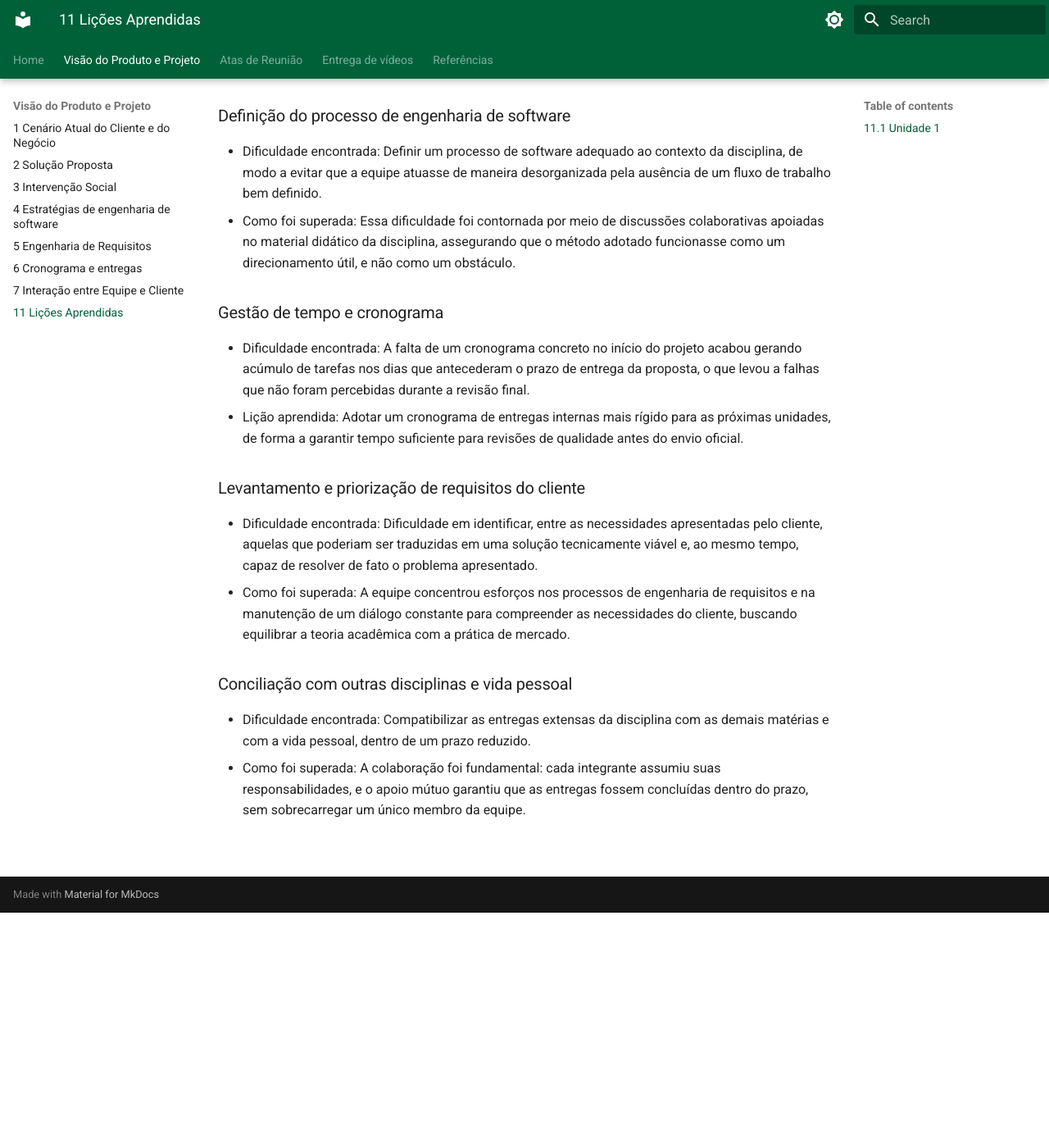
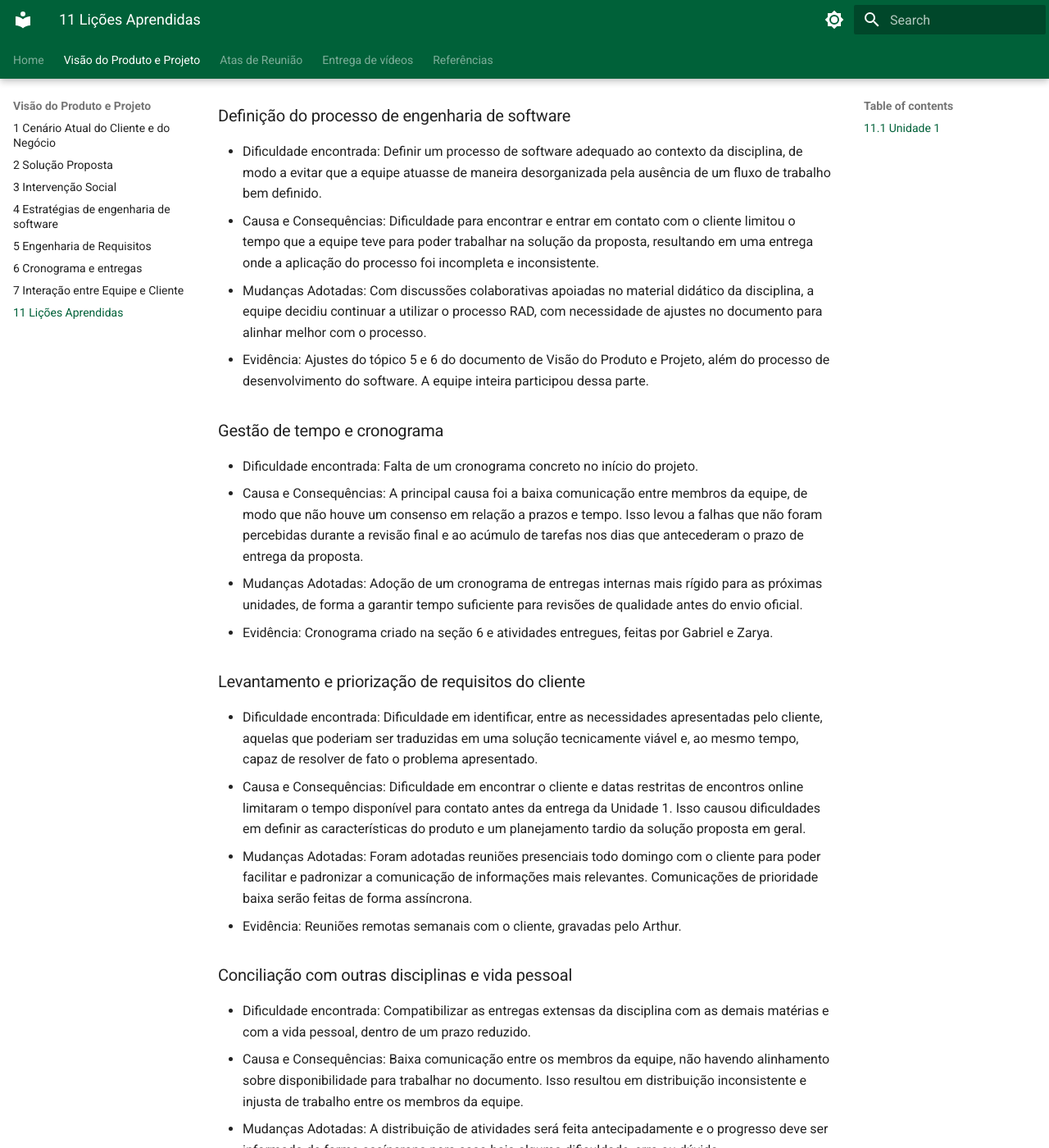
Before and after one commit to mdsreq-fga-unb/REQ-2026.2-T01-IBRADA-NET, an MkDocs documentation site: the page built from docs/documento-visao/11_licoes.md, in a window 1280 px wide and 1400 px high, scrolled down 287 px. Shown: the whole window at 82% size. Built offline with MkDocs 1.6.1 and Material for MkDocs 9.7.7, drawn with Linux system fonts in a browser that asks for light colours; some of the changed text lies outside the part shown.

Commit message:
Ajustes em Lições Aprendidas da Unidade 1

```diff
--- a/docs/documento-visao/11_licoes.md
+++ b/docs/documento-visao/11_licoes.md
@@ -7,21 +7,27 @@ A Unidade 1 representou um momento de intensa adaptação, marcado pela formaç
 ### Definição do processo de engenharia de software
 
 - Dificuldade encontrada: Definir um processo de software adequado ao contexto da disciplina, de modo a evitar que a equipe atuasse de maneira desorganizada pela ausência de um fluxo de trabalho bem definido.
-- Como foi superada: Essa dificuldade foi contornada por meio de discussões colaborativas apoiadas no material didático da disciplina, assegurando que o método adotado funcionasse como um direcionamento útil, e não como um obstáculo.
-
+- Causa e Consequências: Dificuldade para encontrar e entrar em contato com o cliente limitou o tempo que a equipe teve para poder trabalhar na solução da proposta, resultando em uma entrega onde a aplicação do processo foi incompleta e inconsistente.
+- Mudanças Adotadas: Com discussões colaborativas apoiadas no material didático da disciplina, a equipe decidiu continuar a utilizar o processo RAD, com necessidade de ajustes no documento para alinhar melhor com o processo.
+- Evidência: Ajustes do tópico 5 e 6 do documento de Visão do Produto e Projeto, além do processo de desenvolvimento do software. A equipe inteira participou dessa parte.
 
 ### Gestão de tempo e cronograma
 
-- Dificuldade encontrada: A falta de um cronograma concreto no início do projeto acabou gerando acúmulo de tarefas nos dias que antecederam o prazo de entrega da proposta, o que levou a falhas que não foram percebidas durante a revisão final.
-- Lição aprendida: Adotar um cronograma de entregas internas mais rígido para as próximas unidades, de forma a garantir tempo suficiente para revisões de qualidade antes do envio oficial.
-
+- Dificuldade encontrada: Falta de um cronograma concreto no início do projeto.
+- Causa e Consequências: A principal causa foi a baixa comunicação entre membros da equipe, de modo que não houve um consenso em relação a prazos e tempo. Isso levou a falhas que não foram percebidas durante a revisão final e ao acúmulo de tarefas nos dias que antecederam o prazo de entrega da proposta.
+- Mudanças Adotadas: Adoção de um cronograma de entregas internas mais rígido para as próximas unidades, de forma a garantir tempo suficiente para revisões de qualidade antes do envio oficial.
+- Evidência: Cronograma criado na seção 6 e atividades entregues, feitas por Gabriel e Zarya.
 
 ### Levantamento e priorização de requisitos do cliente
 
 - Dificuldade encontrada: Dificuldade em identificar, entre as necessidades apresentadas pelo cliente, aquelas que poderiam ser traduzidas em uma solução tecnicamente viável e, ao mesmo tempo, capaz de resolver de fato o problema apresentado.
-- Como foi superada: A equipe concentrou esforços nos processos de engenharia de requisitos e na manutenção de um diálogo constante para compreender as necessidades do cliente, buscando equilibrar a teoria acadêmica com a prática de mercado.
+- Causa e Consequências: Dificuldade em encontrar o cliente e datas restritas de encontros online limitaram o tempo disponível para contato antes da entrega da Unidade 1. Isso causou dificuldades em definir as características do produto e um planejamento tardio da solução proposta em geral.
+- Mudanças Adotadas: Foram adotadas reuniões presenciais todo domingo com o cliente para poder facilitar e padronizar a comunicação de informações mais relevantes. Comunicações de prioridade baixa serão feitas de forma assíncrona.
+- Evidência: Reuniões remotas semanais com o cliente, gravadas pelo Arthur.
 
 ### Conciliação com outras disciplinas e vida pessoal
 
 - Dificuldade encontrada: Compatibilizar as entregas extensas da disciplina com as demais matérias e com a vida pessoal, dentro de um prazo reduzido.
-- Como foi superada: A colaboração foi fundamental: cada integrante assumiu suas responsabilidades, e o apoio mútuo garantiu que as entregas fossem concluídas dentro do prazo, sem sobrecarregar um único membro da equipe.
+- Causa e Consequências: Baixa comunicação entre os membros da equipe, não havendo alinhamento sobre disponibilidade para trabalhar no documento. Isso resultou em distribuição inconsistente e injusta de trabalho entre os membros da equipe.
+- Mudanças Adotadas: A distribuição de atividades será feita antecipadamente e o progresso deve ser informado de forma assíncrona para caso haja alguma dificuldade, erro ou dúvida.
+- Evidência: Distribuição de atividades no GitHub e Pages e de forma assíncrona (WhatsApp) pela Zarya.
```
Also changed, not shown: docs/documento-visao/1_cenarioAtual.md (+1 -0 lines).
